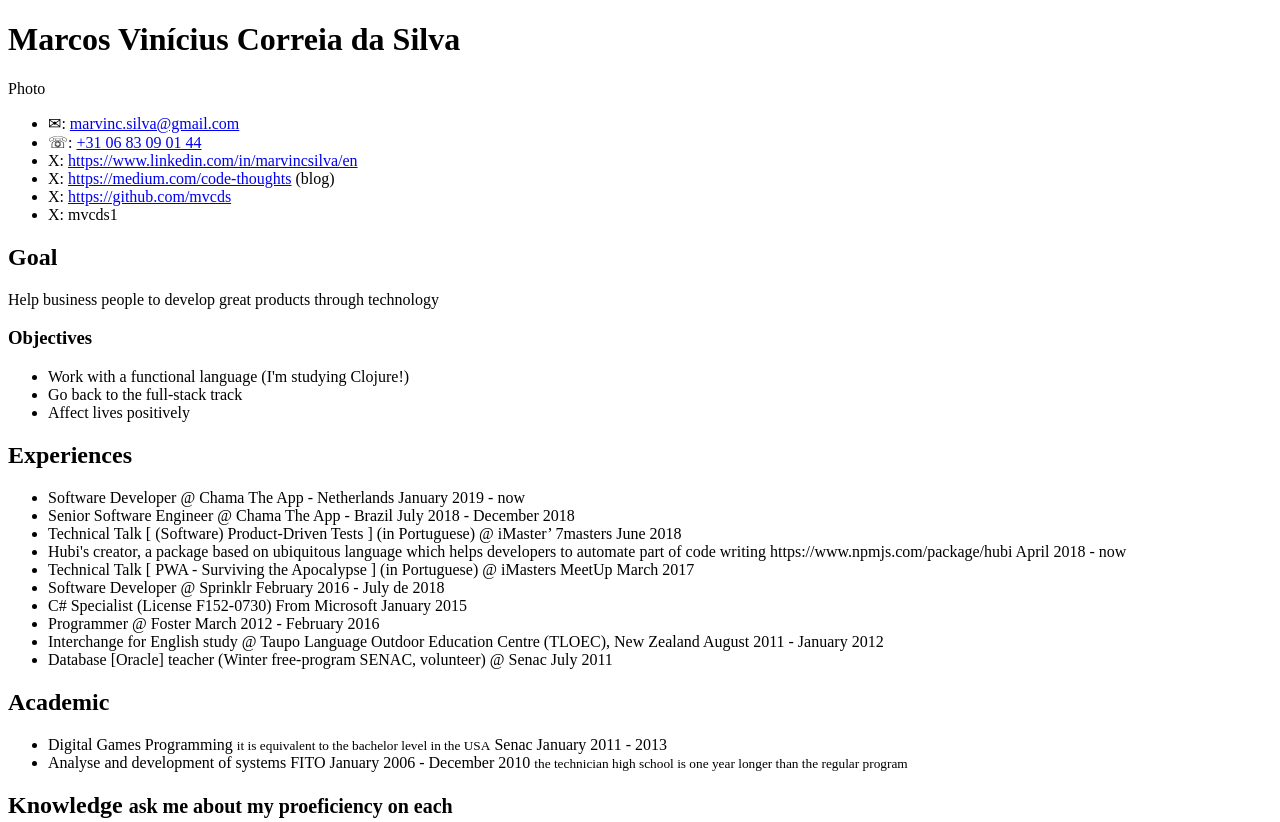
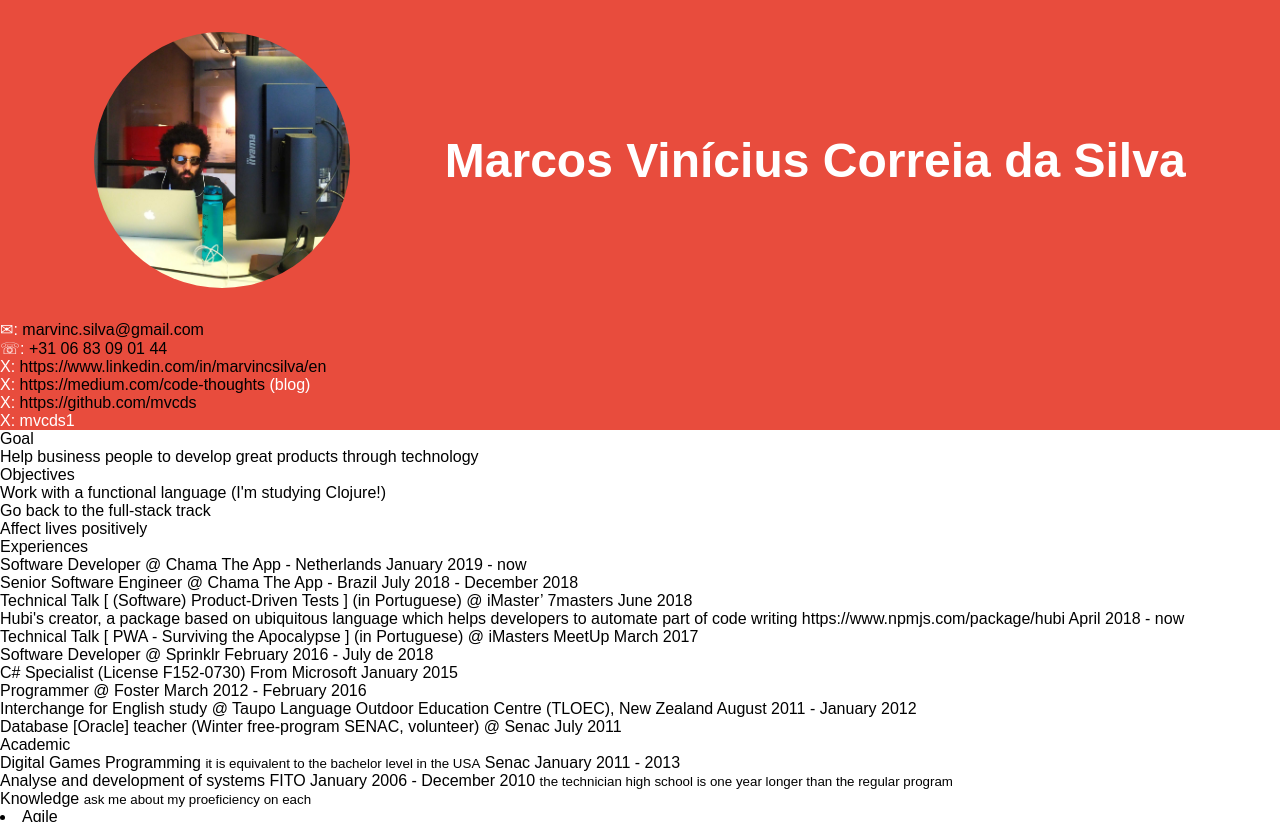
Before and after one commit to mvcds/mvcds.github.io, a plain HTML site: page index.html in a window 1280 px wide. Shown: the top 822 px of the page. Drawn offline with Linux system fonts and the light colour scheme.

Commit message:
create a header

```diff
--- /dev/null
+++ b/assets/style/main.css
@@ -0,0 +1,42 @@
+:root {
+  --main-color: #E84C3D;
+}
+
+h1 {
+  font-size: 3rem;
+}
+
+img {
+  max-width: 100%;
+}
+
+.contact {
+  background-color: var(--main-color);
+  color: white;
+}
+
+.contact a {
+  color: black;
+}
+
+.profile {
+  display: flex;
+  flex-direction: row-reverse;
+  align-items: center;
+  justify-content: space-evenly;
+  padding: 2rem 0;
+}
+
+.profile__name {
+  font-weight: bold;
+}
+
+.profile__picture {
+  width: 20vw;
+  border-radius: 100%;
+}
+
+.profile__picture--matrix {
+/*   object-fit: none;
+  object-position: 30% 55%; */
+}
--- /dev/null
+++ b/assets/style/reset.css
@@ -0,0 +1,126 @@
+/*based on https://gist.github.com/samzeng/996361c300c5fba40439ee042f9cb309*/
+@charset "utf-8";
+html {
+    color: #000;
+    background: #fff;
+    overflow-y: scroll;
+}
+html,
+body {
+    font-family: sans-serif;
+    font-size: 16px;
+}
+body,
+div,
+dl,
+dt,
+dd,
+ul,
+ol,
+li,
+h1,
+h2,
+h3,
+h4,
+h5,
+h6,
+pre,
+code,
+form,
+fieldset,
+legend,
+input,
+textarea,
+p,
+blockquote,
+th,
+td,
+hr,
+button,
+article,
+aside,
+details,
+figcaption,
+figure,
+footer,
+header,
+hgroup,
+menu,
+nav,
+section {
+    margin: 0;
+    padding: 0
+}
+input,
+select,
+textarea {
+    font-size: 100%
+}
+table {
+    border-collapse: collapse;
+    border-spacing: 0
+}
+fieldset,
+img {
+    border: 0
+}
+abbr,
+acronym {
+    border: 0;
+    font-variant: normal
+}
+del {
+    text-decoration: line-through
+}
+address,
+caption,
+cite,
+code,
+dfn,
+em,
+th,
+var {
+    font-style: normal;
+    font-weight: 500
+}
+ol,
+ul {
+    list-style: none
+}
+caption,
+th {
+    text-align: left
+}
+h1,
+h2,
+h3,
+h4,
+h5,
+h6 {
+    font-size: 100%;
+    font-weight: 500
+}
+q:before,
+q:after {
+    content: ''
+}
+sub,
+sup {
+    font-size: 75%;
+    line-height: 0;
+    position: relative;
+    vertical-align: baseline
+}
+sup {
+    top: -.5em
+}
+sub {
+    bottom: -.25em
+}
+a:hover {
+    text-decoration: underline
+}
+ins,
+a {
+    text-decoration: none
+}
--- a/index.html
+++ b/index.html
@@ -4,14 +4,15 @@
     <meta charset="utf-8">
     <meta http-equiv="X-UA-Compatible" content="IE=edge">
     <title>Marcos Vinícius Correia da Silva</title>
-    <link rel="stylesheet" href="">
+    <link rel="stylesheet" href="./assets/style/reset.css">
+    <link rel="stylesheet" href="./assets/style/main.css">
   </head>
   <body>
     <main>
-      <header>
-        <h1>Marcos Vinícius Correia da Silva</h1>
-        <div>
-          Photo
+      <header class="contact">
+        <div class="profile">
+          <h1 class="profile__name">Marcos Vinícius Correia da Silva</h1>
+          <img src="./assets/img/matrix.jpg" class="profile__picture profile__picture--matrix"/>
         </div>
         <ul>
           <li>✉: <a href="mailto:marvinc.silva@gmail.com?subject=CV">marvinc.silva@gmail.com</a></li>
```
Also changed, not shown: assets/img/matrix.jpg (added), 1 other file.
